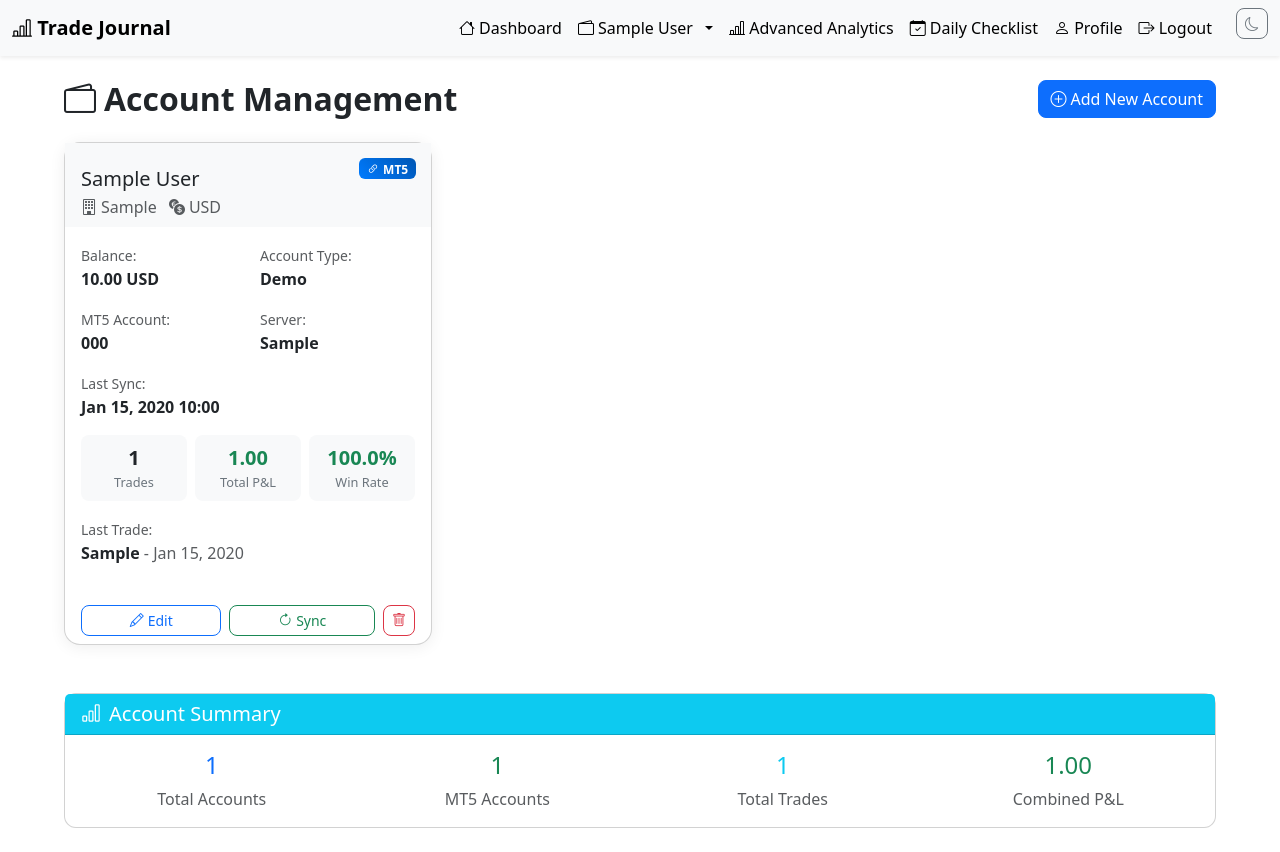
After one commit to kaustavjeesumaity/TradeJournal-V2.0, a Django app: page /accounts/ in a window 1280 px wide. The commit adds this page. Run offline with Django 5.2, Linux system fonts and the light colour scheme; a user stored in the database is signed in; tables that the repository leaves empty hold one stand-in row (values such as "Sample post").

Commit message:
ProdV0.1

```diff
--- /dev/null
+++ b/core/templates/account_list.html
@@ -0,0 +1,246 @@
+{% extends 'base.html' %}
+
+{% block title %}Account Management - Trading Journal{% endblock %}
+
+{% block content %}
+<style>
+  .account-card {
+    border-radius: 1rem;
+    box-shadow: 0 2px 16px 0 rgba(0,0,0,0.07);
+    transition: transform 0.2s ease, box-shadow 0.2s ease;
+  }
+  .account-card:hover {
+    transform: translateY(-2px);
+    box-shadow: 0 4px 20px 0 rgba(0,0,0,0.12);
+  }
+  .account-type-badge {
+    position: absolute;
+    top: 15px;
+    right: 15px;
+    font-size: 0.75rem;
+  }
+  .stats-item {
+    text-align: center;
+    padding: 0.5rem;
+    border-radius: 0.5rem;
+    background: var(--bs-gray-100);
+  }
+  .stats-value {
+    font-size: 1.25rem;
+    font-weight: 600;
+    margin: 0;
+  }
+  .stats-label {
+    font-size: 0.8rem;
+    color: var(--bs-gray-600);
+    margin: 0;
+  }
+  .action-buttons .btn {
+    border-radius: 0.5rem;
+  }
+  [data-bs-theme="dark"] .stats-item {
+    background: var(--bs-gray-800);
+  }
+  [data-bs-theme="dark"] .stats-label {
+    color: var(--bs-gray-400);
+  }
+  .mt5-badge {
+    background: linear-gradient(45deg, #007bff, #0056b3);
+  }
+  .manual-badge {
+    background: linear-gradient(45deg, #28a745, #1e7e34);
+  }
+</style>
+
+<div class="container my-4">
+  <div class="d-flex justify-content-between align-items-center mb-4">
+    <h2 class="fw-bold mb-0">
+      <i class="bi bi-wallet2 me-2"></i>Account Management
+    </h2>
+    <a href="{% url 'account_create' %}" class="btn btn-primary">
+      <i class="bi bi-plus-circle me-1"></i>Add New Account
+    </a>
+  </div>
+
+  {% if account_data %}
+    <div class="row g-4">
+      {% for data in account_data %}
+        <div class="col-md-6 col-lg-4">
+          <div class="card account-card h-100 position-relative">
+            <!-- Account Type Badge -->
+            <span class="badge {% if data.is_mt5 %}mt5-badge{% else %}manual-badge{% endif %} account-type-badge">
+              {% if data.is_mt5 %}
+                <i class="bi bi-link-45deg me-1"></i>MT5
+              {% else %}
+                <i class="bi bi-pencil me-1"></i>Manual
+              {% endif %}
+            </span>
+
+            <div class="card-header bg-light border-0 pt-4">
+              <h5 class="card-title mb-1">{{ data.account.name }}</h5>
+              <p class="text-muted mb-0">
+                <i class="bi bi-building me-1"></i>{{ data.account.broker }}
+                <span class="ms-2">
+                  <i class="bi bi-currency-exchange me-1"></i>{{ data.account.currency }}
+                </span>
+              </p>
+            </div>
+
+            <div class="card-body">
+              <!-- Account Details -->
+              <div class="row mb-3">
+                <div class="col-6">
+                  <small class="text-muted">Balance:</small>
+                  <div class="fw-bold">{{ data.account.balance|floatformat:2 }} {{ data.account.currency }}</div>
+                </div>
+                <div class="col-6">
+                  <small class="text-muted">Account Type:</small>
+                  <div class="fw-bold text-capitalize">{{ data.account.account_type }}</div>
+                </div>
+              </div>
+
+              {% if data.is_mt5 %}
+                <div class="row mb-3">
+                  <div class="col-6">
+                    <small class="text-muted">MT5 Account:</small>
+                    <div class="fw-bold">{{ data.account.mt5_account_number }}</div>
+                  </div>
+                  <div class="col-6">
+                    <small class="text-muted">Server:</small>
+                    <div class="fw-bold">{{ data.account.mt5_server }}</div>
+                  </div>
+                </div>
+                {% if data.account.mt5_last_fetch %}
+                  <div class="mb-3">
+                    <small class="text-muted">Last Sync:</small>
+                    <div class="fw-bold">{{ data.account.mt5_last_fetch|date:"M d, Y H:i" }}</div>
+                  </div>
+                {% endif %}
+              {% endif %}
+
+              <!-- Trading Statistics -->
+              <div class="row g-2 mb-3">
+                <div class="col-4">
+                  <div class="stats-item">
+                    <p class="stats-value">{{ data.total_trades }}</p>
+                    <p class="stats-label">Trades</p>
+                  </div>
+                </div>
+                <div class="col-4">
+                  <div class="stats-item">
+                    <p class="stats-value {% if data.total_pnl >= 0 %}text-success{% else %}text-danger{% endif %}">
+                      {{ data.total_pnl|floatformat:2 }}
+                    </p>
+                    <p class="stats-label">Total P&L</p>
+                  </div>
+                </div>
+                <div class="col-4">
+                  <div class="stats-item">
+                    <p class="stats-value {% if data.win_rate >= 50 %}text-success{% else %}text-warning{% endif %}">
+                      {{ data.win_rate|floatformat:1 }}%
+                    </p>
+                    <p class="stats-label">Win Rate</p>
+                  </div>
+                </div>
+              </div>
+
+              {% if data.last_trade %}
+                <div class="mb-3">
+                  <small class="text-muted">Last Trade:</small>
+                  <div>
+                    <span class="fw-bold">{{ data.last_trade.instrument }}</span>
+                    <span class="text-muted">- {{ data.last_trade.exit_date|date:"M d, Y" }}</span>
+                  </div>
+                </div>
+              {% endif %}
+            </div>
+
+            <div class="card-footer bg-transparent border-0 action-buttons">
+              <div class="d-flex gap-2">
+                <a href="{% url 'account_edit' data.account.pk %}" class="btn btn-outline-primary btn-sm flex-fill">
+                  <i class="bi bi-pencil me-1"></i>Edit
+                </a>
+                {% if data.is_mt5 %}
+                  <a href="{% url 'fetch_mt5_trades' %}" class="btn btn-outline-success btn-sm flex-fill">
+                    <i class="bi bi-arrow-clockwise me-1"></i>Sync
+                  </a>
+                {% endif %}
+                <a href="{% url 'account_delete' data.account.pk %}" class="btn btn-outline-danger btn-sm">
+                  <i class="bi bi-trash"></i>
+                </a>
+              </div>
+            </div>
+          </div>
+        </div>
+      {% endfor %}
+    </div>
+
+    <!-- Summary Section -->
+    <div class="row mt-5">
+      <div class="col-12">
+        <div class="card">
+          <div class="card-header bg-info text-white">
+            <h5 class="mb-0"><i class="bi bi-bar-chart me-2"></i>Account Summary</h5>
+          </div>
+          <div class="card-body">
+            <div class="row text-center">
+              <div class="col-md-3">
+                <h4 class="text-primary">{{ account_data|length }}</h4>
+                <p class="text-muted mb-0">Total Accounts</p>
+              </div>              <div class="col-md-3">
+                <h4 class="text-success">
+                  {{ mt5_count }}
+                </h4>
+                <p class="text-muted mb-0">MT5 Accounts</p>
+              </div>
+              <div class="col-md-3">
+                <h4 class="text-info">
+                  {{ total_trades_count }}
+                </h4>
+                <p class="text-muted mb-0">Total Trades</p>
+              </div>
+              <div class="col-md-3">
+                <h4 class="{% if total_combined_pnl >= 0 %}text-success{% else %}text-danger{% endif %}">
+                  {{ total_combined_pnl|floatformat:2 }}
+                </h4>
+                <p class="text-muted mb-0">Combined P&L</p>
+              </div>
+            </div>
+          </div>
+        </div>
+      </div>
+    </div>
+
+  {% else %}
+    <!-- Empty State -->
+    <div class="text-center py-5">
+      <div class="card">
+        <div class="card-body py-5">
+          <i class="bi bi-wallet2 text-muted" style="font-size: 4rem;"></i>
+          <h3 class="mt-3 text-muted">No Accounts Yet</h3>
+          <p class="text-muted mb-4">Create your first trading account to start tracking your trades and performance.</p>
+          <a href="{% url 'account_create' %}" class="btn btn-primary btn-lg">
+            <i class="bi bi-plus-circle me-2"></i>Create Your First Account
+          </a>
+        </div>
+      </div>
+    </div>
+  {% endif %}
+</div>
+{% endblock %}
+
+{% block extra_js %}
+<script>
+document.addEventListener('DOMContentLoaded', function() {
+    // Add confirmation for delete buttons
+    const deleteButtons = document.querySelectorAll('a[href*="/delete/"]');
+    deleteButtons.forEach(button => {
+        button.addEventListener('click', function(e) {
+            if (!confirm('Are you sure you want to delete this account? This action cannot be undone and will also delete all associated trades.')) {
+                e.preventDefault();
+            }
+        });
+    });
+});
+</script>
+{% endblock %}
--- a/core/templates/base.html
+++ b/core/templates/base.html
@@ -266,8 +266,8 @@
               <li><a class="dropdown-item" href="?account={{ account.id }}">{{ account.name }} ({{ account.currency }})</a></li>
             {% empty %}
               <li><span class="dropdown-item-text text-muted">No accounts yet</span></li>
-            {% endfor %}
-            <li><hr class="dropdown-divider"></li>
+            {% endfor %}            <li><hr class="dropdown-divider"></li>
+            <li><a class="dropdown-item" href="{% url 'account_list' %}"><i class="bi bi-gear"></i> Manage Accounts</a></li>
             <li><a class="dropdown-item" href="{% url 'account_create' %}"><i class="bi bi-plus-circle"></i> Add Account</a></li>
             {% if selected_account and selected_account.mt5_account_number %}
               <li><a class="dropdown-item" href="{% url 'fetch_mt5_trades' %}"><i class="bi bi-arrow-clockwise"></i> Refresh MT5</a></li>
--- a/core/tests_functional.py
+++ b/core/tests_functional.py
@@ -12,7 +12,8 @@ class TradingJournalFunctionalTests(TestCase):
         self.client = Client()
         self.user = User.objects.create_user(username='testuser', email='testuser@example.com', password='testpass123')
         self.account = self.user.accounts.create(name='TestAcc', balance=1000, currency='USD')
-        self.client.login(username='testuser@example.com', password='testpass123')    def test_add_trade(self):
+        self.client.login(username='testuser@example.com', password='testpass123')
+    def test_add_trade(self):
         url = reverse('trade_create')
         data = {
             'account': self.account.pk,
--- a/core/urls.py
+++ b/core/urls.py
@@ -8,7 +8,8 @@ from .models import Trade
 urlpatterns = [
     path('register/', views.register_view, name='register'),
     path('login/', views.login_view, name='login'),
-    path('logout/', views.logout_view, name='logout'),    path('dashboard/', views.dashboard_view, name='dashboard'),    path('accounts/create/', views.account_create_view, name='account_create'),
+    path('logout/', views.logout_view, name='logout'),    path('dashboard/', views.dashboard_view, name='dashboard'),    path('accounts/', views.account_list_view, name='account_list'),
+    path('accounts/create/', views.account_create_view, name='account_create'),
     path('accounts/mt5/connect/', views.mt5_account_connect_view, name='mt5_account_connect'),
     path('accounts/mt5/refresh/', views.fetch_mt5_trades_view, name='fetch_mt5_trades'),
     path('trades/create/', views.trade_create_view, name='trade_create'),
--- a/core/views.py
+++ b/core/views.py
@@ -108,6 +108,58 @@ def dashboard_view(request):
     if sort:
         trades = trades.order_by(sort)
 
+    # --- Milestone, Achievement, Lesson, Review forms ---
+    milestone_form = MilestoneForm()
+    achievement_form = AchievementForm()
+    lesson_form = LessonForm()
+    review_form = ReviewForm()
+    form_success = None
+    form_error = None
+
+    if request.method == 'POST':
+        if 'milestone_submit' in request.POST:
+            milestone_form = MilestoneForm(request.POST)
+            if milestone_form.is_valid():
+                milestone = milestone_form.save(commit=False)
+                milestone.save()
+                form_success = 'Milestone added!'
+                milestone_form = MilestoneForm()
+            else:
+                form_error = 'Please correct the errors in the milestone form.'
+        elif 'achievement_submit' in request.POST:
+            achievement_form = AchievementForm(request.POST)
+            if achievement_form.is_valid():
+                achievement = achievement_form.save(commit=False)
+                achievement.save()
+                form_success = 'Achievement added!'
+                achievement_form = AchievementForm()
+            else:
+                form_error = 'Please correct the errors in the achievement form.'
+        elif 'lesson_submit' in request.POST:
+            lesson_form = LessonForm(request.POST)
+            if lesson_form.is_valid():
+                lesson = lesson_form.save(commit=False)
+                lesson.save()
+                form_success = 'Lesson added!'
+                lesson_form = LessonForm()
+            else:
+                form_error = 'Please correct the errors in the lesson form.'
+        elif 'review_submit' in request.POST:
+            review_form = ReviewForm(request.POST)
+            if review_form.is_valid():
+                review = review_form.save(commit=False)
+                review.save()
+                form_success = 'Review added!'
+                review_form = ReviewForm()
+            else:
+                form_error = 'Please correct the errors in the review form.'
+
+    # Recent items for dashboard summary
+    recent_milestones = Milestone.objects.order_by('-achieved_at')[:5]
+    recent_achievements = Achievement.objects.order_by('-achieved_at')[:5]
+    recent_lessons = Lesson.objects.order_by('-learned_at')[:5]
+    recent_reviews = Review.objects.order_by('-created_at')[:5]
+
     # Pagination
     paginator = Paginator(trades, 10)  # Show 10 trades per page
     page_number = request.GET.get('page')
@@ -152,8 +204,14 @@ def dashboard_view(request):
         ]) / total_trades
         if total_trades else 0
     )
-    pnl_dates = [t.exit_date.strftime('%Y-%m-%d') for t in trades.order_by('exit_date') if t.exit_date]
-    pnl_values = [float(t.pnl or 0) for t in trades.order_by('exit_date')]
+    # --- Cumulative P&L for chart ---
+    pnl_trades = list(trades.order_by('exit_date'))
+    pnl_dates = [t.exit_date.strftime('%Y-%m-%d') for t in pnl_trades if t.exit_date]
+    pnl_values = []
+    cum_pnl = 0
+    for t in pnl_trades:
+        cum_pnl += float(getattr(t, 'net_pnl', t.pnl) or 0)
+        pnl_values.append(round(cum_pnl, 2))
 
     # Instrument analytics
     instrument_stats = []
@@ -201,11 +259,15 @@ def dashboard_view(request):
         'sort': sort,
     }
 
+    # --- Force trade table to show latest entry_date first ---
+    trades_for_table = trades.order_by('-entry_date')
+    page_obj = Paginator(trades_for_table, 10).get_page(page_number)
+
     return render(request, 'dashboard.html', {
         'accounts': accounts,
         'selected_account': selected_account,
         'account_summaries': account_summaries,
-        'trades': page_obj.object_list if 'page_obj' in locals() else trades,
+        'trades': page_obj.object_list if 'page_obj' in locals() else trades_for_table,
         'page_obj': page_obj if 'page_obj' in locals() else None,
         'total_pnl': total_pnl,
         'win_rate': win_rate,
@@ -220,6 +282,16 @@ def dashboard_view(request):
         'instrument_list': instrument_list,
         'account_options': account_options,
         'default_account': default_account,
+        'milestone_form': milestone_form,
+        'achievement_form': achievement_form,
+        'lesson_form': lesson_form,
+        'review_form': review_form,
+        'form_success': form_success,
+        'form_error': form_error,
+        'recent_milestones': recent_milestones,
+        'recent_achievements': recent_achievements,
+        'recent_lessons': recent_lessons,
+        'recent_reviews': recent_reviews,
     })
 
 @login_required
@@ -260,9 +332,14 @@ def advanced_analytics_view(request):
     if sort:
         trades = trades.order_by(sort)
 
-    # PnL over time
-    pnl_dates = [t.exit_date.strftime('%Y-%m-%d') for t in trades.order_by('exit_date')]
-    pnl_values = [float(t.net_pnl or 0) for t in trades.order_by('exit_date')]
+    # --- Cumulative P&L for chart ---
+    pnl_trades = list(trades.order_by('exit_date'))
+    pnl_dates = [t.exit_date.strftime('%Y-%m-%d') for t in pnl_trades if t.exit_date]
+    pnl_values = []
+    cum_pnl = 0
+    for t in pnl_trades:
+        cum_pnl += float(getattr(t, 'net_pnl', t.pnl) or 0)
+        pnl_values.append(round(cum_pnl, 2))
 
     # Win/Loss ratio
     win_count = trades.filter(exit_price__gt=F('entry_price')).count()
@@ -275,14 +352,16 @@ def advanced_analytics_view(request):
         holding_hours = (t.exit_date - t.entry_date).total_seconds() / 3600.0 if t.exit_date and t.entry_date else 0
         holding_map[t.instrument].append(holding_hours)
     holding_labels = list(holding_map.keys())
-    holding_data = [round(sum(v)/len(v), 2) if v else 0 for v in holding_map.values()]    # Tag performance
+    holding_data = [round(sum(v)/len(v), 2) if v else 0 for v in holding_map.values()]
+    # Tag performance
     tag_map = defaultdict(list)
     for t in trades:
         if hasattr(t, 'tags'):
             for tag in t.tags.all():
                 tag_map[str(tag)].append(t.net_pnl or 0)
     tag_labels = list(tag_map.keys())
-    tag_data = [round(sum(v), 2) for v in tag_map.values()]    # Session performance
+    tag_data = [round(sum(v), 2) for v in tag_map.values()]
+    # Session performance
     session_map = defaultdict(list)
     for t in trades:
         session = getattr(t, 'session', None)
@@ -349,9 +428,9 @@ def account_create_view(request):
         if form.is_valid():
             account_source = form.cleaned_data.get('account_source')
             if account_source == 'mt5':
-                # Pass account name as GET param for pre-filling
-                account_name = form.cleaned_data.get('name', '')
-                return redirect(f"{reverse('mt5_account_connect')}?account_name={account_name}")
+                # Only show a message and redirect to MT5 connect, do not pass name
+                messages.info(request, 'Please enter your MT5 credentials to connect your account.')
+                return redirect(reverse('mt5_account_connect'))
             else:
                 # Create manual account
                 account = form.save(commit=False)
@@ -367,6 +446,10 @@ def account_create_view(request):
 @login_required
 def mt5_account_connect_view(request):
     """Handle MT5 account connection"""
+    existing_mt5_accounts = Account.objects.filter(
+        user=request.user,
+        mt5_account_number__isnull=False
+    ).order_by('-mt5_last_fetch')
     if request.method == 'POST':
         form = MT5AccountForm(request.POST)
         if form.is_valid():
@@ -374,24 +457,17 @@ def mt5_account_connect_view(request):
                 if mt5 is None:
                     messages.error(request, 'MetaTrader 5 library is not installed.')
                     return redirect('account_create')
-
-                # Initialize MT5 connection
                 if not mt5.initialize():
                     messages.error(request, 'Failed to initialize MetaTrader 5.')
                     return redirect('account_create')
-
-                # Login to MT5
                 login_result = mt5.login(
                     login=int(form.cleaned_data['mt5_account']),
                     server=form.cleaned_data['mt5_server'],
                     password=form.cleaned_data['mt5_password']
                 )
-
                 if login_result:
-                    # Get account info
                     account_info = mt5.account_info()
                     if account_info:
-                        # Create account with MT5 data
                         account = Account.objects.create(
                             user=request.user,
                             name=form.cleaned_data['account_name'],
@@ -406,41 +482,35 @@ def mt5_account_connect_view(request):
                             mt5_server=form.cleaned_data['mt5_server'],
                             mt5_last_fetch=timezone.now()
                         )
-
                         messages.success(request, f'MT5 account "{account.name}" connected successfully!')
-
-                        # Optionally fetch recent trades
                         try:
                             fetch_mt5_trades_for_account(account)
                             messages.info(request, 'Recent trades have been imported from MT5.')
                         except Exception as e:
                             messages.warning(request, f'Account created but failed to import trades: {str(e)}')
-
                         return redirect('dashboard')
                     else:
                         messages.error(request, 'Failed to get account information from MT5.')
                 else:
                     messages.error(request, 'Failed to login to MT5. Please check your credentials.')
-
                 mt5.shutdown()
             except Exception as e:
                 messages.error(request, f'Error connecting to MT5: {str(e)}')
-    else:
-        # Pre-fill account_name from GET param if present
+        # Always re-render form with errors and existing accounts if not redirected
+        return render(request, 'mt5_account_form.html', {
+            'form': form,
+            'existing_mt5_accounts': existing_mt5_accounts
+        })
+    else:
         initial = {}
         account_name = request.GET.get('account_name')
         if account_name:
             initial['account_name'] = account_name
         form = MT5AccountForm(initial=initial)
-        # Get existing MT5 accounts for the user
-        existing_mt5_accounts = Account.objects.filter(
-            user=request.user,
-            mt5_account_number__isnull=False
-        ).order_by('-mt5_last_fetch')
-    return render(request, 'mt5_account_form.html', {
-        'form': form,
-        'existing_mt5_accounts': existing_mt5_accounts
-    })
+        return render(request, 'mt5_account_form.html', {
+            'form': form,
+            'existing_mt5_accounts': existing_mt5_accounts
+        })
 
 @login_required
 def trade_create_view(request):
@@ -471,23 +541,69 @@ def trade_create_view(request):
     return render(request, 'trade_form.html', {'form': form})
 
 @login_required
+def account_list_view(request):
+    """Account management page - list all accounts with edit/delete options"""
+    accounts = Account.objects.filter(user=request.user).order_by('-id')
+
+    # Get summary stats for each account
+    account_data = []
+    mt5_count = 0
+    total_trades_count = 0
+    total_combined_pnl = 0
+
+    for account in accounts:
+        trades = Trade.objects.filter(account=account)
+        total_trades = trades.count()
+        total_pnl = sum([t.net_pnl or 0 for t in trades])
+
+        # Calculate win rate
+        winning_trades = trades.filter(net_pnl__gt=0).count()
+        win_rate = (winning_trades / total_trades * 100) if total_trades > 0 else 0
+
+        is_mt5 = bool(account.mt5_account_number)
+        if is_mt5:
+            mt5_count += 1
+
+        total_trades_count += total_trades
+        total_combined_pnl += total_pnl
+
+        account_data.append({
+            'account': account,
+            'total_trades': total_trades,
+            'total_pnl': total_pnl,
+            'win_rate': win_rate,
+            'is_mt5': is_mt5,
+            'last_trade': trades.order_by('-exit_date').first() if trades.exists() else None,
+        })
+
+    return render(request, 'account_list.html', {
+        'account_data': account_data,
+        'mt5_count': mt5_count,
+        'total_trades_count': total_trades_count,
+        'total_combined_pnl': total_combined_pnl,
+    })
+
+@login_required
 def account_edit_view(request, pk):
     account = get_object_or_404(Account, pk=pk, user=request.user)
     if request.method == 'POST':
         form = AccountForm(request.POST, instance=account)
         if form.is_valid():
             form.save()
-            return redirect('dashboard')
+            messages.success(request, f'Account "{account.name}" updated successfully!')
+            return redirect('account_list')
     else:
         form = AccountForm(instance=account)
-    return render(request, 'account_form.html', {'form': form, 'edit': True})
+    return render(request, 'account_form.html', {'form': form, 'account': account})
 
 @login_required
 def account_delete_view(request, pk):
     account = get_object_or_404(Account, pk=pk, user=request.user)
     if request.method == 'POST':
+        account_name = account.name
         account.delete()
-        return redirect('dashboard')
+        messages.success(request, f'Account "{account_name}" deleted successfully!')
+        return redirect('account_list')
     return render(request, 'account_confirm_delete.html', {'account': account})
 
 @login_required
```
Also changed, not shown: core/forms.py (+41 -0 lines), core/templates/account_confirm_delete.html (+55 -11 lines), core/templates/account_form.html (+67 -8 lines), core/templates/dashboard.html (+23 -8 lines).
